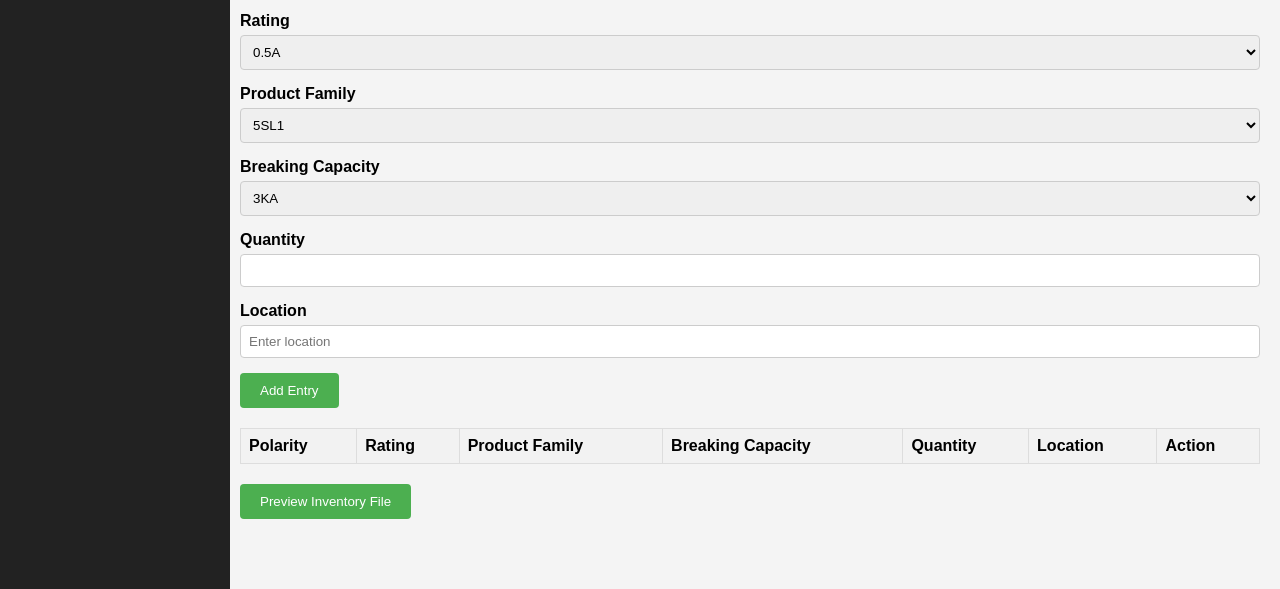
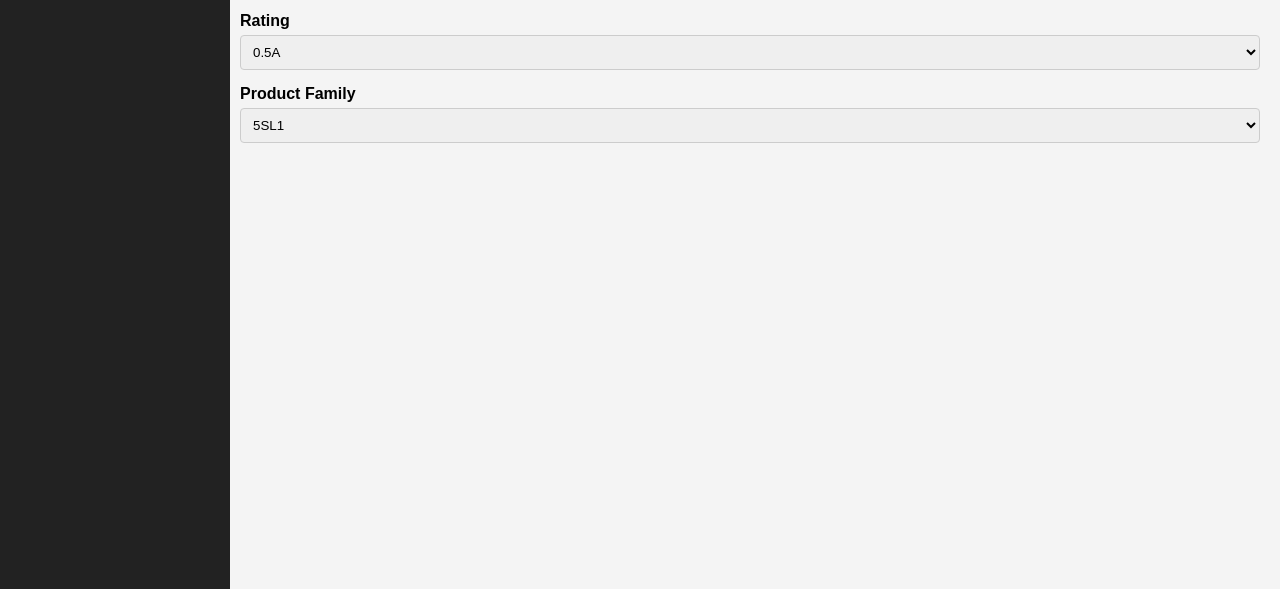
Before and after one commit to krushnaharde123/Inventory-entry, a plain HTML site: page entry.html in a window 1280 px wide. Shown: the part 211-800 px from the top of the page. Drawn offline with Linux system fonts and the light colour scheme.

Commit message:
Update entry.html

```diff
--- a/entry.html
+++ b/entry.html
@@ -74,43 +74,4 @@
                     <option value="ELSA-1">ELSA-1</option>
                     <option value="5SL7">5SL7</option>
                     <option value="K">K</option>
-                    <option value="MB">MB</option>
-                    <option value="MB Europe">MB Europe</option>
-                    <option value="5SL7-K">5SL7-K</option>
-                </select>
-            </div>
-            <div class="form-group">
-                <label for="breaking-capacity">Breaking Capacity</label>
-                <select id="breaking-capacity"></select>
-            </div>
-            <div class="form-group">
-                <label for="quantity">Quantity</label>
-                <input type="number" id="quantity" min="1">
-            </div>
-            <div class="form-group">
-                <label for="location">Location</label>
-                <input type="text" id="location" placeholder="Enter location">
-            </div>
-            <button type="button" id="add-entry">Add Entry</button>
-        </form>
-        <table id="entry-table">
-            <thead>
-                <tr>
-                    <th>Polarity</th>
-                    <th>Rating</th>
-                    <th>Product Family</th>
-                    <th>Breaking Capacity</th>
-                    <th>Quantity</th>
-                    <th>Location</th>
-                    <th>Action</th>
-                </tr>
-            </thead>
-            <tbody></tbody>
-        </table>
-        <div class="action-buttons">
-            <button type="button" id="preview-inventory-file">Preview Inventory File</button>
-            <button type="button" id="generate-inventory-file" style="display: none;">Generate Inventory File</button>
-        </div>
-    </div>
-</body>
-</html>
+                    <option value="MB">MB</
```
